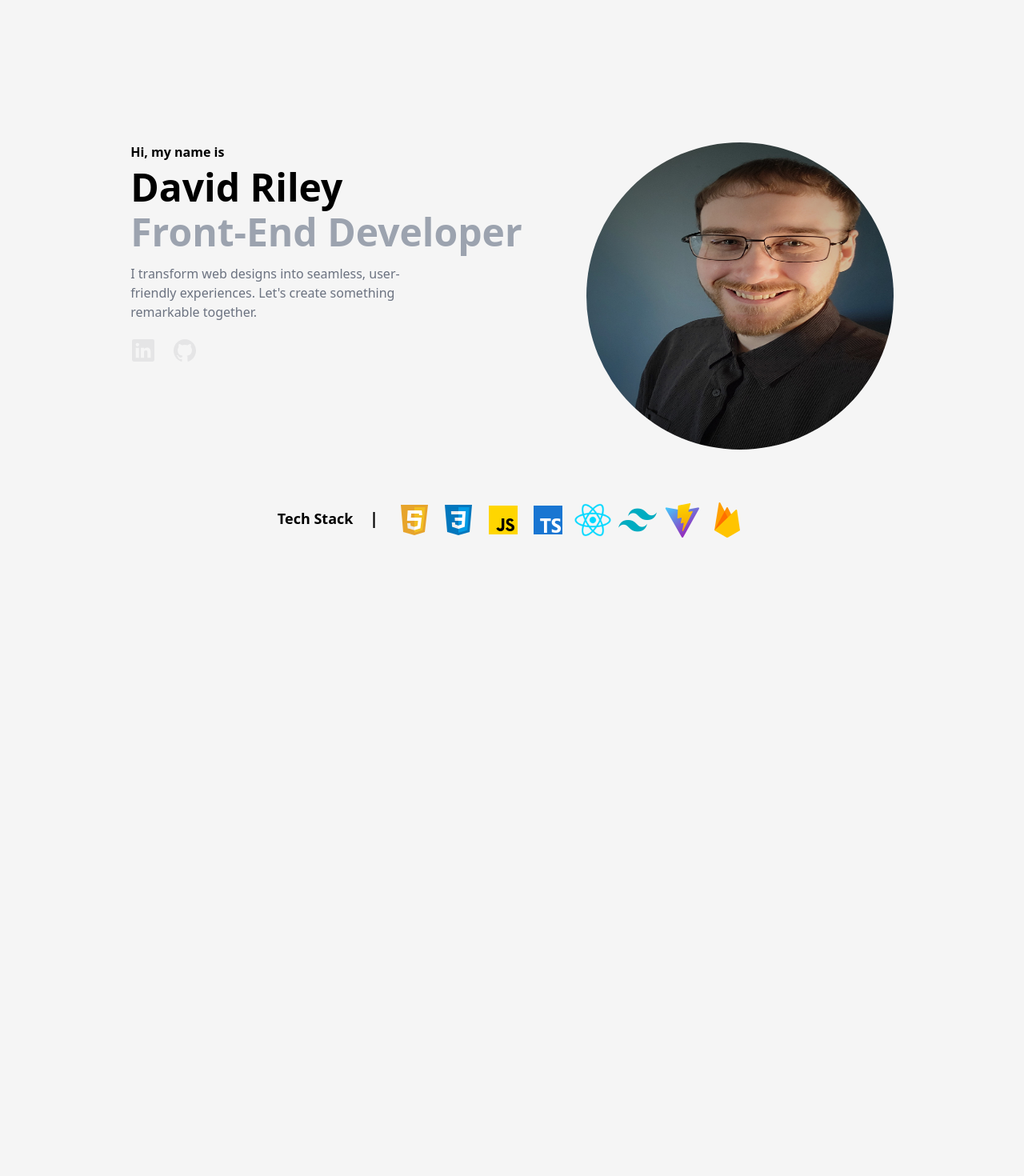
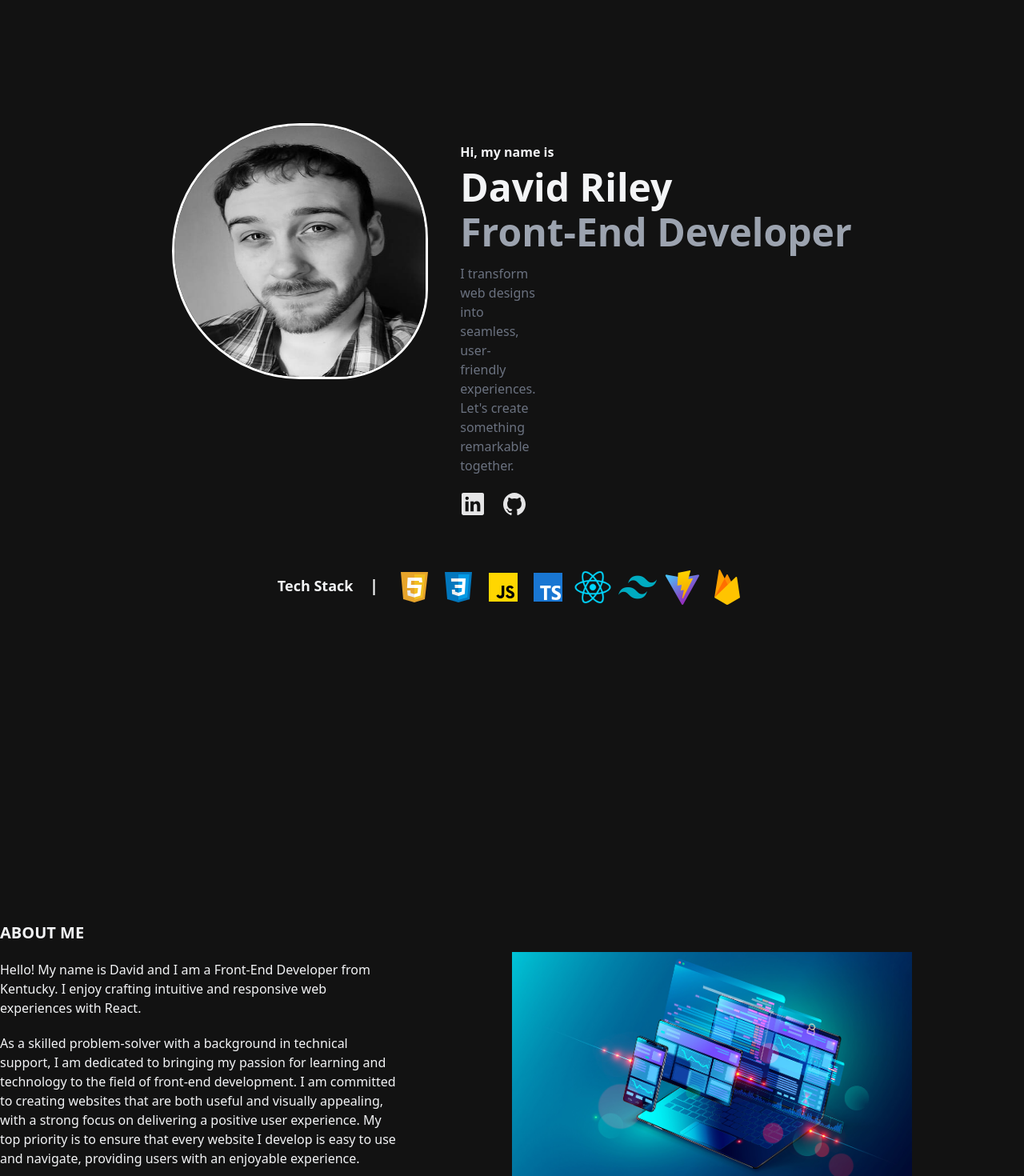
Before and after one commit to Drayved/Portfolio, a React (Vite) app: page / in a window 1280 px wide. Shown: the part 107-1577 px from the top of the page at 80% size. Before the commit the page ends 800 px from the top, so only its background shows below. Built offline with nearby package versions, Linux system fonts and the light colour scheme.

Commit message:
Finished hero section. Started on About section

```diff
--- a/src/App.tsx
+++ b/src/App.tsx
@@ -1,6 +1,8 @@
 import Nav from "./components/Nav";
 import Hero from "./components/Hero";
 import "./styles/nav.css"
+import "./styles/hero.css"
+import About from "./components/About";
 
 function App() {
 
@@ -8,6 +10,7 @@ function App() {
     <>
       <Nav />
       <Hero />
+      <About />
     </>
   )
 }
--- /dev/null
+++ b/src/components/About.tsx
@@ -0,0 +1,30 @@
+
+
+const About = () => {
+
+    return(
+        <div className="flex flex-col md:flex-row mt-96 items-center justify-center mx-auto">
+            <div className="max-w-[500px] mx-auto">
+                <h1 className="text-xl font-semibold">ABOUT ME</h1>
+                <p className="mt-5">
+                    Hello! My name is David and I am a
+                    Front-End Developer from Kentucky. I enjoy crafting intuitive
+                    and responsive web experiences with React.
+                </p>
+                <p className="mt-5">
+                    As a skilled problem-solver with a background in technical support,
+                    I am dedicated to bringing my passion for learning and technology to the field
+                    of front-end development. I am committed to creating websites that are both
+                    useful and visually appealing, with a strong focus on delivering a positive user
+                    experience. My top priority is to ensure that every website I develop is easy to
+                    use and navigate, providing users with an enjoyable experience.
+                </p>
+            </div>
+            <div className="mt-12 flex justify-center w-full mx-auto">
+                <img className="w-[100%] md:max-w-[500px] " src="/images/computer.jpg" alt="" />
+            </div>
+        </div>
+    )
+}
+
+export default About
--- a/src/components/Hero.tsx
+++ b/src/components/Hero.tsx
@@ -2,13 +2,19 @@
 
 const Hero = () => {
     return (
-        <div className="flex flex-col items-center justify-center mt-52 ">
+        <div className="flex flex-wrap flex-col md:items-center justify-center md:mt-52 w-[99%] mx-auto">
             <div className=" md:flex">
-                <div>
+                <div className="image-container flex justify-center my-10">
+                    <div className="border-container ">
+                        <img className="image w-96 md:-mt-16 md:w-80 rounded-full  " src="/images/my-pic.jpg" alt="" />
+                    </div>
+
+                </div>
+                <div className="ml-10">
                     <h1 className="gray-600 font-semibold">Hi, my name is</h1>
                     <h1 className="text-5xl mt-2 font-semibold">David Riley</h1>
                     <h2 className="text-5xl mt-2 text-gray-400 font-semibold">Front-End Developer</h2>
-                    <p className="w-96 mt-4 text-gray-500">
+                    <p className="max-w-20 md:w-96 mt-4 text-gray-500 flex">
                         I transform web designs into seamless, user-friendly experiences.
                         Let's create something remarkable together.
                     </p>
@@ -23,22 +29,51 @@ const Hero = () => {
                     </div>
                 </div>
 
-                <div>
-                    <img className="w-96 rounded-full h-96 ml-20" src="/images/davids-pic.jpg" alt="" />
-                </div>
+
             </div>
 
-            <div className="flex mt-16">
+            <div className="flex mt-16 flex-wrap">
                 <h4 className="mt-2 text-lg font-bold pr-5">Tech Stack <span className="text-xl ml-4">|</span></h4>
-                <div className="flex gap-2">
-                    <img src="/images/html.png" alt="" />
-                    <img src="/images/css.png" alt="" />
-                    <img src="/images/javascript.png" alt="" />
-                    <img src="/images/typescript.png" alt="" />
-                    <img className="w-12" src="/images/react.png" alt="" />
-                    <img src="/images/tailwind.png" alt="" />
-                    <img src="/images/vite.png" alt="" />
-                    <img src="/images/firebase.png" alt="" />
+                <div className="flex flex-wrap justify-start gap-2">
+                    <div className="image-container">
+                        <img className="hover:scale-110" src="/images/html.png" alt="HTML" />
+                        <div className="tag">HTML</div>
+                    </div>
+
+                    <div className="image-container">
+                        <img className="hover:scale-110" src="/images/css.png" alt="CSS" />
+                        <div className="tag">CSS</div>
+                    </div>
+
+                    <div className="image-container">
+                        <img className="hover:scale-110" src="/images/javascript.png" alt="JavaScript" />
+                        <div className="tag">JavaScript</div>
+                    </div>
+
+                    <div className="image-container">
+                        <img className="hover:scale-110" src="/images/typescript.png" alt="TypeScript" />
+                        <div className="tag">TypeScript</div>
+                    </div>
+
+                    <div className="image-container">
+                        <img className="w-12 hover:scale-110" src="/images/react.png" alt="React" />
+                        <div className="tag">React</div>
+                    </div>
+
+                    <div className="image-container">
+                        <img className="hover:scale-110" src="/images/tailwind.png" alt="Tailwind CSS" />
+                        <div className="tag">Tailwind</div>
+                    </div>
+
+                    <div className="image-container">
+                        <img className="hover:scale-110" src="/images/vite.png" alt="Vite" />
+                        <div className="tag">Vite</div>
+                    </div>
+
+                    <div className="image-container">
+                        <img className="hover:scale-110" src="/images/firebase.png" alt="Firebase" />
+                        <div className="tag">Firebase</div>
+                    </div>
                 </div>
             </div>
         </div>
--- a/src/components/Nav.tsx
+++ b/src/components/Nav.tsx
@@ -30,7 +30,7 @@ const Nav = () => {
 
     return(
         <div className="flex justify-between border-b">
-            <h3 className="p-6 font-bold text-gray-700 text-lg">David.Riley.Dev@gmail.com</h3>
+            <h3 className="p-6 font-bold text-gray-100 text-lg">David.Riley.Dev@gmail.com</h3>
             {window.innerWidth < 1024 ? (
                 <>
                     <div className="absolute top-6 right-9 mr-10 z-50">
@@ -40,7 +40,7 @@ const Nav = () => {
                     </div>
 
                     <div onClick={toggleMenu} className={`${showMenu ? "active" : ""}`}>
-                        <div className="sliding-menu absolute right-0 flex justify-center items-center w-screen h-screen bg-gray-100">
+                        <div className="sliding-menu absolute right-0 flex justify-center items-center w-screen h-screen bg-[#121212] z-40">
                             {navElements}
                         </div>
                     </div>
--- a/src/index.css
+++ b/src/index.css
@@ -4,5 +4,5 @@
 
 
 body{
-    @apply bg-[whitesmoke] m-0 p-0
+    @apply bg-[#121212] m-0 p-0 text-gray-100
 }
--- /dev/null
+++ b/src/styles/hero.css
@@ -0,0 +1,65 @@
+.image-container {
+    border-radius: 50%; /* Create a circular border */
+    animation: borderRadiusAnimation 20s infinite;
+}
+
+.image {
+    overflow: hidden;
+    animation: borderRadiusAnimation 20s infinite;
+    border: 3px solid white;
+    max-height: 20rem;
+}
+
+
+@keyframes borderRadiusAnimation {
+    0% {
+        border-radius: 50% 70% 70% 50%;
+    }
+    12.5% {
+        border-radius: 50% 60% 50% 50%;
+    }
+    25% {
+        border-radius: 50% 50% 40% 50%;
+    }
+    37.5% {
+        border-radius: 50% 40% 30% 50%;
+    }
+    50% {
+        border-radius: 50% 45% 35% 50%;
+    }
+    62.5% {
+        border-radius: 50% 50% 40% 50%;
+    }
+    75% {
+        border-radius: 50% 60% 50% 50%;
+    }
+    87.5% {
+        border-radius: 50% 70% 60% 50%;
+    }
+    100% {
+        border-radius: 50% 70% 70% 50%;
+    }
+}
+
+.image-container {
+    position: relative;
+    cursor: pointer;
+
+}
+
+.tag {
+    position: absolute;
+    background-color: rgba(0, 0, 0, 0.8);
+    color: white;
+    padding: 5px;
+    border-radius: 5px;
+    top: -30px;
+    left: 50%;
+    transform: translateX(-50%);
+    opacity: 0;
+    transition: opacity 0.3s;
+}
+
+.image-container:hover .tag {
+    opacity: 1;
+}
--- a/src/styles/nav.css
+++ b/src/styles/nav.css
@@ -11,13 +11,13 @@
   }
 
   .menu-btn-burger{
-    @apply w-7 h-1 bg-gray-900 rounded-md cursor-pointer;
+    @apply w-7 h-1  rounded-md cursor-pointer bg-white;
     transition: all .5s ease-in-out;
   }
 
   .menu-btn-burger::before,
   .menu-btn-burger::after {
-    @apply absolute w-7 h-1 bg-gray-900 rounded-md;
+    @apply absolute w-7 h-1 rounded-md bg-white;
     content: "";
     transition: all 0.5s ease-in-out;
   }
```
Also changed, not shown: public/images/computer.jpg (added), public/images/my-pic.jpg (added).
